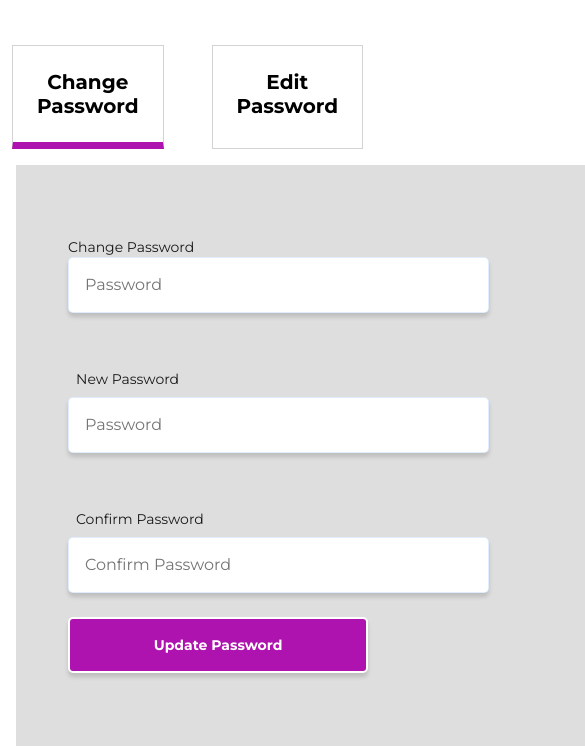
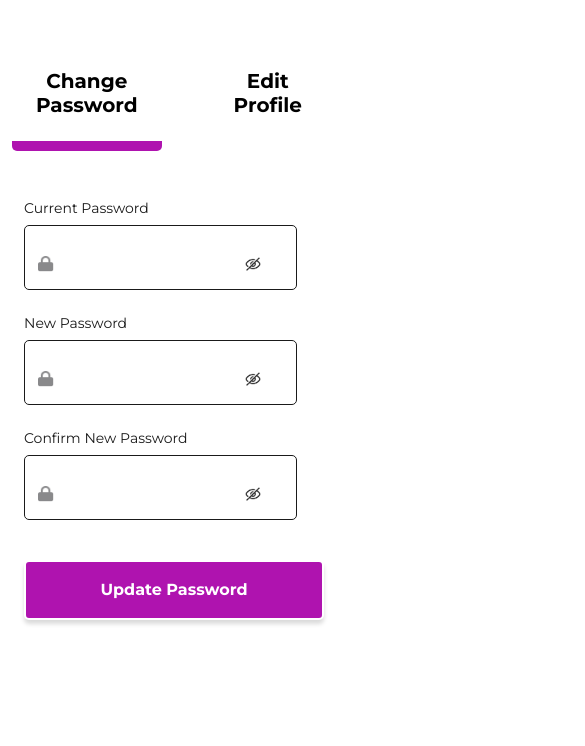
Before and after one commit to alaomartha/admin-settings1, a plain HTML site: page index.html in a window 390 px wide. Shown: the part 98-844 px from the top of the page, 585 px wide, since content can reach past the window. Drawn offline with nearby package versions, Linux system fonts and the light colour scheme; no server answers; a web font is replaced by a local one.

Commit message:
Admin settings 1

```diff
--- a/css/index.css
+++ b/css/index.css
@@ -1,9 +1,17 @@
-.change{
+@media only screen and (min-width: 992px){
+ .change{
   border: 1px solid lightgray;
-  border-bottom: 7px solid rgba(175, 19, 175, 1);
 }
 .edit{
   border: 1px solid lightgray;
+}
+.pw{
+  display: all;
+}
+}
+
+.change{
+  border-bottom: 10px solid rgba(175, 19, 175, 1);
 }
 .change-pw{
   position: absolute;
@@ -11,3 +19,17 @@
 .nothing{
   margin-bottom: 700px !important;
 }
+
+@media only screen and (max-width:426px){
+  .change-pw{
+    display: none;
+  }
+  .label{
+    font-weight: 600;
+    font-size: 18px;
+    line-height: 22px;
+  }
+}
+.form-input-1{
+  border: 0.5px solid rgba(26, 26, 26, 1);
+}
--- a/index.html
+++ b/index.html
@@ -88,40 +88,73 @@
         <div class="nothing"></div>
     </div>
   </div>
-<div class="pw col-lg-7">
-  <div class="container bdr-rad-2 mt-5 d-flex">
-  <div class="p-3 change">
+<div class="pw width-75">
+  <div class="container bdr-rad-2 mt-5 d-flex label">
+  <div class="p-3 change bdr-rad-2 col-lg-4">
       <a href="#" class="text-decoration-none "><button class="input-button ff-montserrat fw-700 fs-footer p-2">Change Password</button></a>
   </div>
-  <div class="p-3 edit mx-5">
-      <a href="#" class="text-decoration-none "><button class="input-button ff-montserrat fw-700 fs-footer p-2">Edit Password</button></a>
+  <div class="p-3 edit mx-5 bdr-rad-2 col-lg-4">
+      <a href="#" class="text-decoration-none "><button class="input-button ff-montserrat fw-700 fs-footer p-2">Edit Profile</button></a>
   </div>
   </div>
   <div class="container mt-3 change-pw bg-neutral-4 mx-3 w-70" style="width:1085px; height:1000px">
-    <div class="password bg-neutral-4 p-4">
-      <div class="pass lg-bg-white" style="height:634px ;">
+    <div class="password p-4">
+      <div class="pass lg-bg-white" style="height:634px;">
         <form action="form" class="mx-3">
         <div>
-          <label for="change-pw" class="fw-500 ff-monserrat fs-caption mt-5">Change Password</label> <br>
-          <input type="text" placeholder="Password" class="bdr-rad-2 form-input-1 p-3 w-60 box-shad-1 fs-body-2" style="width:421px ;">
+          <label for="change-pw" class="fw-500 ff-monserrat fs-body-1 mt-5">Change Password</label> <br>
+          <input type="text" placeholder="Password" class="bdr-rad-2 form-input-1 p-3 w-60 box-shad-1 fs-button" style="width:421px ;">
         </div>
         <div>
-          <label for="change-pw" class="fw-500 ff-monserrat fs-caption mt-5 p-2">New Password</label> <br>
-          <input type="text" placeholder="Password" class="bdr-rad-2 form-input-1 p-3 w-60 box-shad-1 fs-body-2" style="width:421px ;">
+          <label for="change-pw" class="fw-500 ff-monserrat fs-body-1 mt-5 p-2">New Password</label> <br>
+          <input type="text" placeholder="Password" class="bdr-rad-2 form-input-1 p-3 w-60 box-shad-1 fs-button" style="width:421px ;">
         </div>
         <div>
-          <label for="change-pw" class="fw-500 ff-monserrat fs-caption mt-5 p-2">Confirm Password</label> <br>
-          <input type="text" placeholder="Confirm Password" class="bdr-rad-2 form-input-1 p-3 w-60 box-shad-1 fs-body-2" style="width:421px ;">
+          <label for="change-pw" class="fw-500 ff-monserrat fs-body-1 mt-5 p-2">Confirm Password</label> <br>
+          <input type="text" placeholder="Confirm Password" class="bdr-rad-2 form-input-1 p-3 w-60 box-shad-1 fs-button" style="width:421px ;">
         </div>
-        <input type="submit" value="Update Password" class="primary-btn mt-4 p-3 box-shad-1 bdr-rad-2 width-300px fs-caption fw-500 ff-montserrat fa-bold fw-bold ">
+        <div>
+            <input type="submit" value="Update Password" class="primary-btn mt-5 p-3 box-shad-1 bdr-rad-2 width-300px fs-body-1 fw-500 ff-montserrat fw-bold ">
+        </div>
       </form>
       </div>
-
     </div>
   </div>
 </div>
 </div>
 
+<div class="small-screen ff-montserrat mt-5 d-lg-none d-md-none w-100">
+    <div class="short-input width-100 lg-width-48 mb-4 position-relative mx-4">
+        <p class="fs-copyright mb-1">Current Password</p>
+           <input type="text" name="first-name" id="" class="form-input-1 width-70 fs-tiny bdr-rad-2 p-4 mt-1 text-black">
+           <img src="img/password-input.png" alt="" class="input-icon">
+           <div id="password-toggler2" class="password-toggler width-40" role="button" onclick="passwordToggleTwo()">
+               <img src="img/eye-open.png" id="eye-open2" class="password-eyes eye-open">
+               <img src="img/eye-closed.png" id="eye-closed2" class="password-eyes eye-closed">
+           </div>
+    </div>
+    <div class="short-input width-100 lg-width-48 mb-4 position-relative mx-4">
+        <p class="fs-copyright mb-1">New Password</p>
+        <input type="text" name="first-name" id="" class="form-input-1 width-70 fs-tiny bdr-rad-2 p-4  mt-1 text-black">
+        <img src="img/password-input.png" alt="" class="input-icon">
+           <div id="password-toggler2" class="password-toggler width-40" role="button" onclick="passwordToggleTwo()">
+               <img src="img/eye-open.png" id="eye-open2" class="password-eyes eye-open">
+               <img src="img/eye-closed.png" id="eye-closed2" class="password-eyes eye-closed">
+           </div>
+    </div>
+    <div class="short-input width-100 lg-width-48 mb-4 position-relative mx-4">
+        <p class="fs-copyright mb-1">Confirm New Password</p>
+        <input type="text" name="first-name" id="" class="form-input-1 width-70 fs-tiny bdr-rad-2 p-4 mt-1 text-black">
+        <img src="img/password-input.png" alt="" class="input-icon">
+           <div id="password-toggler2" class="password-toggler width-40" role="button" onclick="passwordToggleTwo()">
+               <img src="img/eye-open.png" id="eye-open2" class="password-eyes eye-open">
+               <img src="img/eye-closed.png" id="eye-closed2" class="password-eyes eye-closed">
+           </div>
+    </div>
+    <div>
+        <input type="submit" value="Update Password" class="primary-btn mt-3 p-3 box-shad-1 bdr-rad-2 width-300px fs-body-1 fw-500 ff-montserrat fw-bold mx-4">
+    </div>
+</div>
 
 <script src="js/bootstrap.js"></script>
     <script src="js/aos.js"></script>
```
